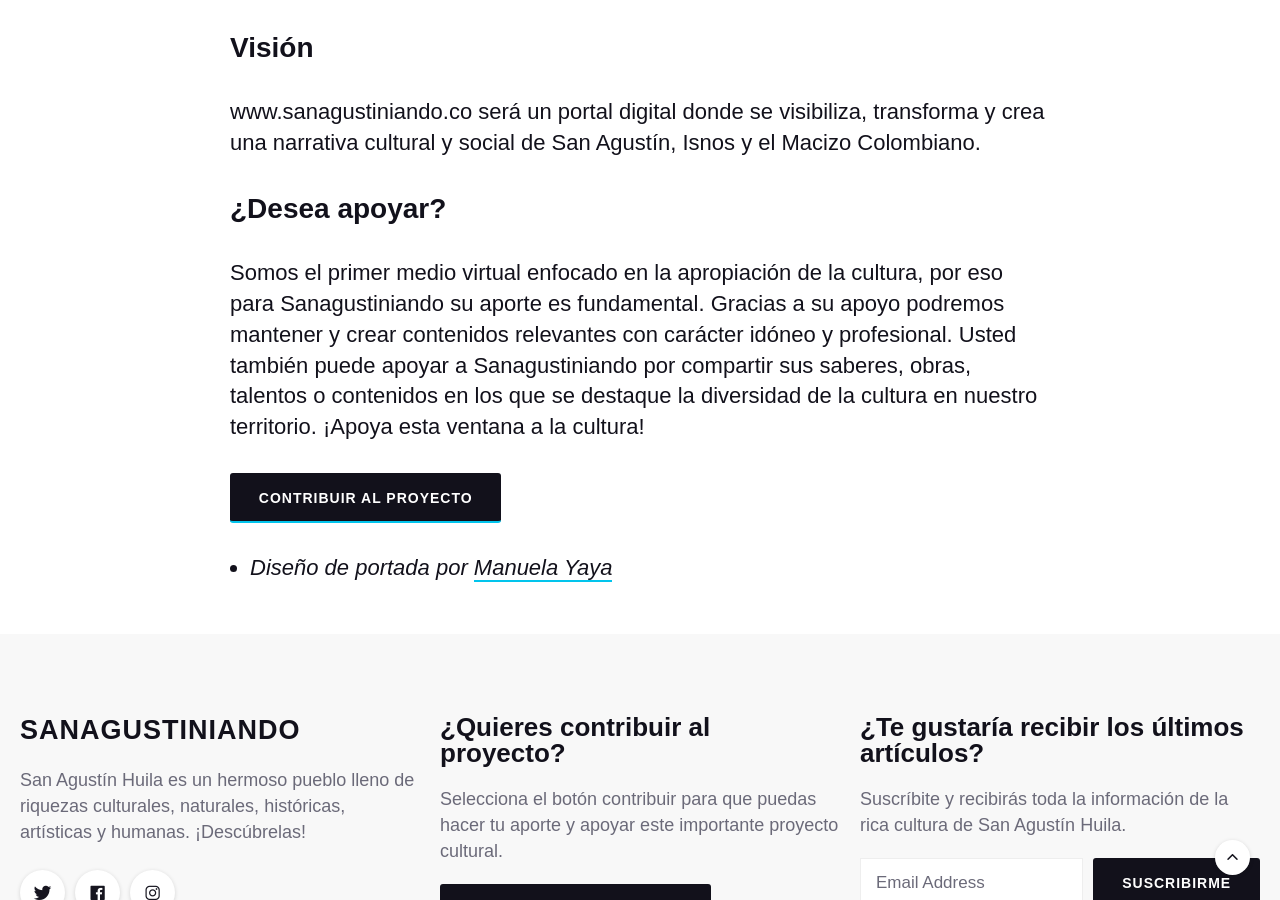
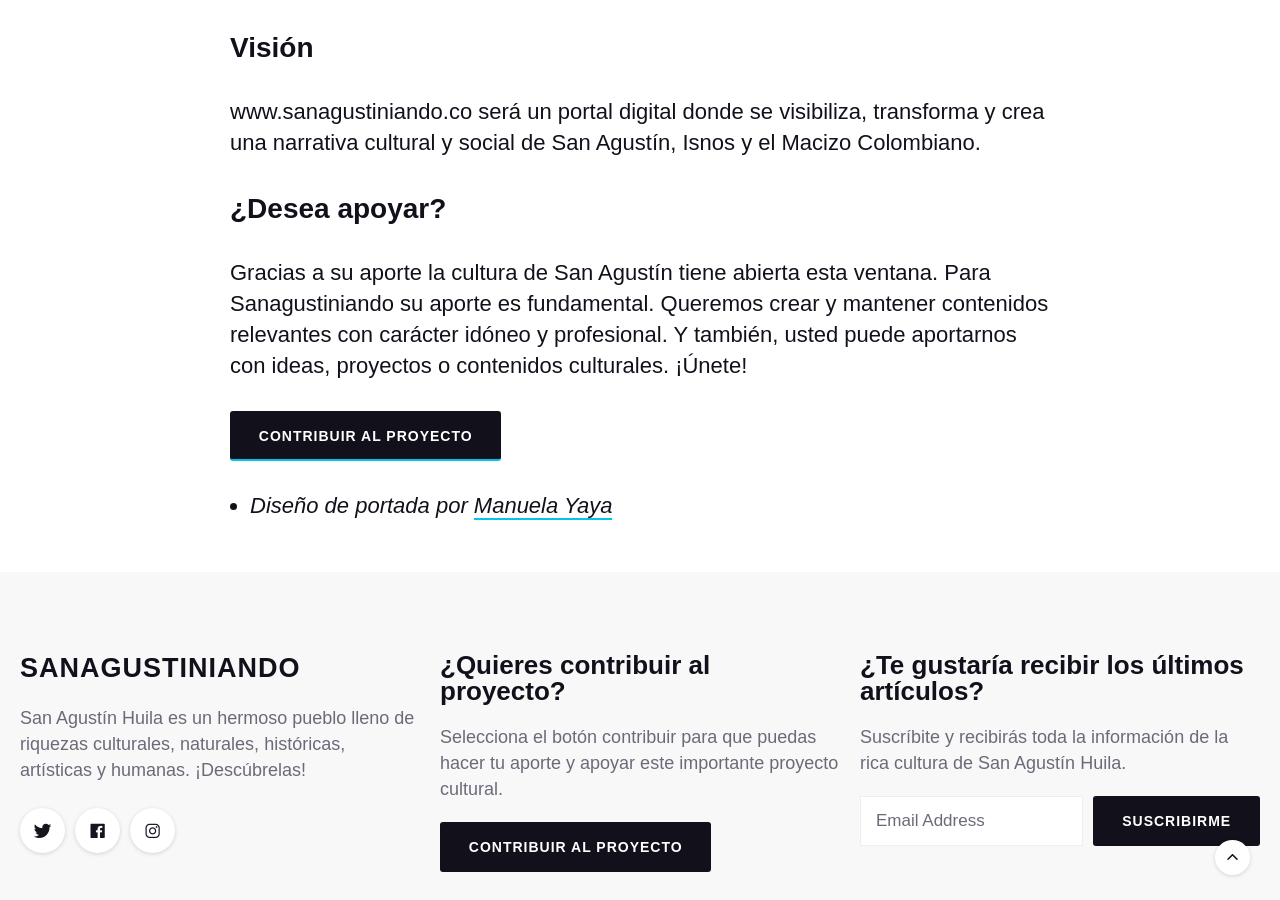
Before and after one commit to Klerpson/felizmente, a Jekyll site: the page built from _pages/about.md, in a window 1280 px wide and 900 px high, scrolled down 1963 px. Built offline with Jekyll 4.4.1, drawn with Linux system fonts in a browser that asks for light colours; nearby versions of some CDN libraries; some web fonts are replaced.

```diff
--- a/_pages/about.md
+++ b/_pages/about.md
@@ -28,7 +28,7 @@ www.sanagustiniando.co será un portal digital donde se visibiliza, transforma y
 
 ## ¿Desea apoyar?
 
-Somos el primer medio virtual enfocado en la apropiación de la cultura, por eso para Sanagustiniando su aporte es fundamental. Gracias a su apoyo podremos mantener y crear contenidos relevantes con carácter idóneo y profesional. Usted también puede apoyar a Sanagustiniando por compartir sus saberes, obras, talentos o contenidos en los que se destaque la diversidad de la cultura en nuestro territorio. ¡Apoya esta ventana a la cultura!
+Gracias a su aporte la cultura de San Agustín tiene abierta esta ventana. Para Sanagustiniando su aporte es fundamental. Queremos crear y mantener contenidos relevantes con carácter idóneo y profesional.  Y también, usted puede aportarnos con ideas, proyectos o contenidos culturales. ¡Únete!
 
 <a href="https://paypal.me/sanagustiniando?locale.x=es_XC" class="subscribe-button button button--primary">Contribuir al proyecto</a>
 
```
Also changed, not shown: _posts/2021-04-28-almanaque-agroecologico-san-agustin.md (+4 -4 lines), images/almanaque/almanaque3.jpg (added), images/almanaque/almanaque4.jpg (added), images/almanaque/paginas-almanaque.webp (deleted), images/almanaque/portada-almanaque.webp (deleted), 10 other files.
